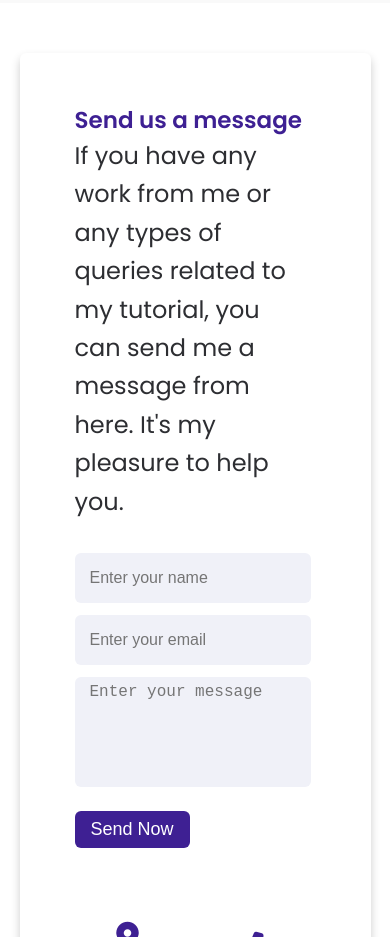
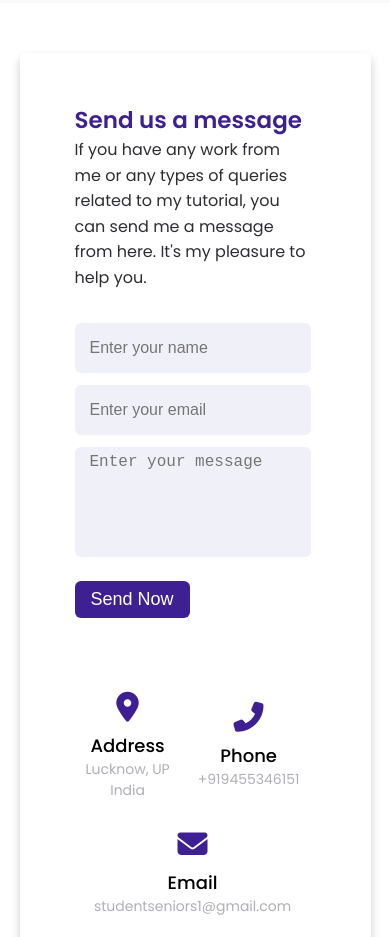
Before and after one commit to mohdrafey1/rafeyportfolio, a React (Vite) app: page / in a window 390 px wide. Shown: the part 5700-6637 px from the top of the page. Built offline with nearby package versions, Linux system fonts and the light colour scheme.

Commit message:
added responsiveness

```diff
--- a/src/components/Contact/Contact.css
+++ b/src/components/Contact/Contact.css
@@ -128,7 +128,7 @@
     background: #5029bc;
 }
 
-@media (max-width: 950px) {
+@media (max-width: 1000px) {
     .contact-container {
         width: 90%;
         padding: 30px 40px 40px 35px;
@@ -166,4 +166,8 @@
         width: 100%;
         margin-left: 0;
     }
+
+    .contact-content .right-side p {
+        font-size: 1rem;
+    }
 }
```
